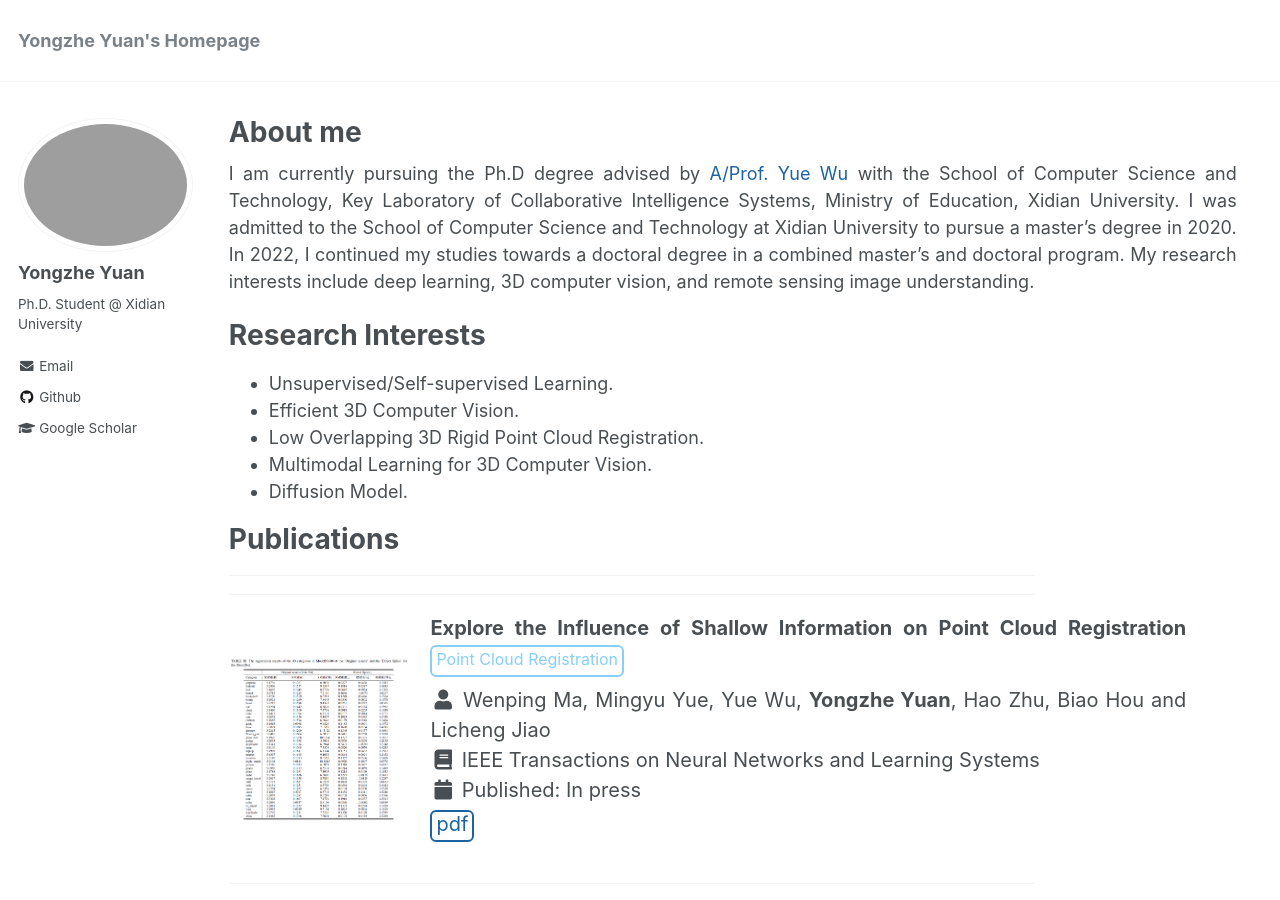
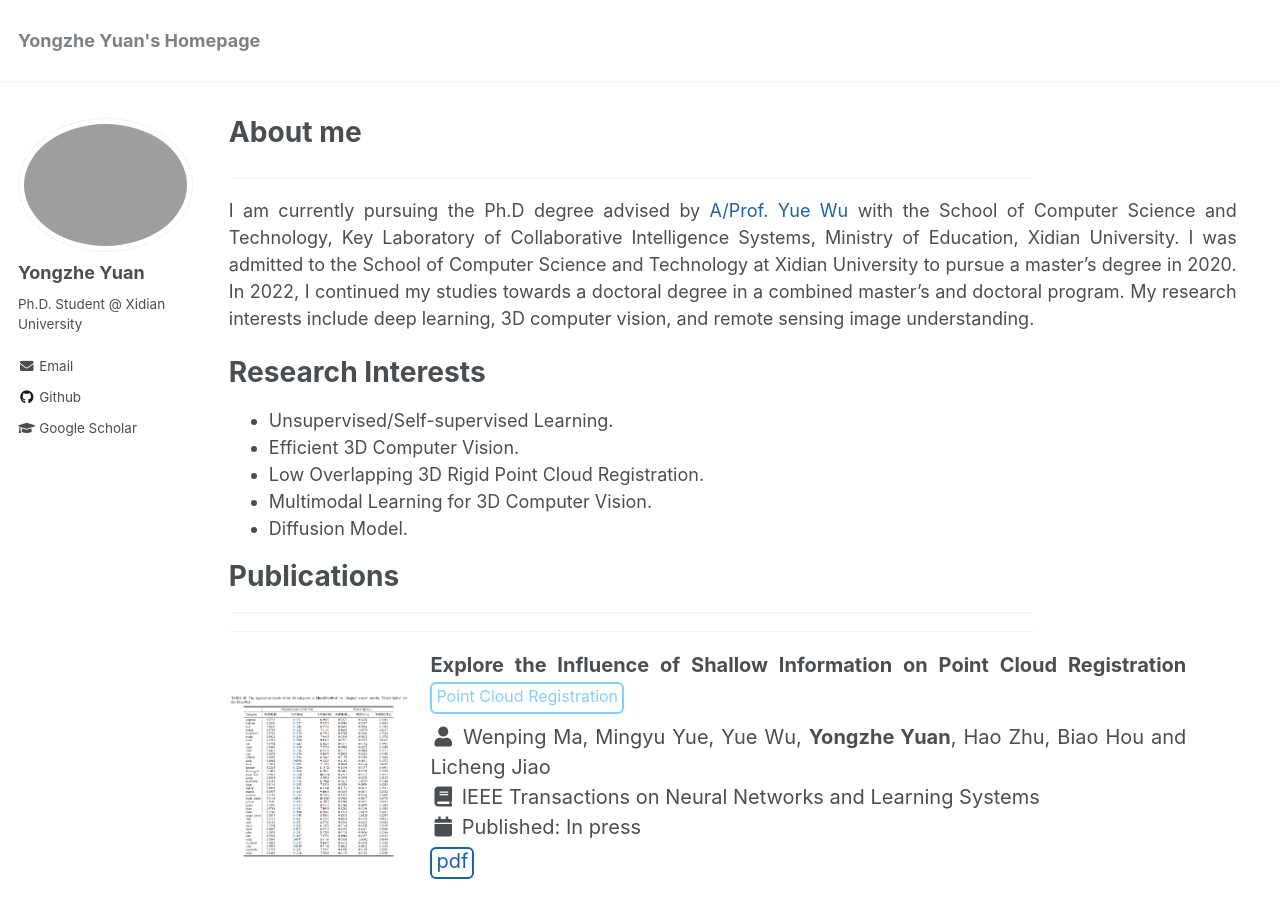
Before and after one commit to YYZMARS/YYZMARS.github.io, a Jekyll site: the page built from _pages/home.md, in a window 1280 px wide and 900 px high. Built offline with Jekyll 4.4.1, drawn with Linux system fonts in a browser that asks for light colours; a script that is not in the unit is left out.

Commit message:
Update home.md

```diff
--- a/_pages/home.md
+++ b/_pages/home.md
@@ -7,6 +7,8 @@ redirect_from:
   - /home/
   - /home.html
 ---
+
+<hr style="width:80%;text-align:left;margin-left:0">
 
 I am currently pursuing the Ph.D degree advised by [A/Prof. Yue Wu](https://web.xidian.edu.cn/wuyue/) with the School of Computer Science and Technology, Key Laboratory of Collaborative Intelligence Systems, Ministry of Education, Xidian University. I was admitted to the School of Computer Science and Technology at Xidian University to pursue a master's degree in 2020. In 2022, I continued my studies towards a doctoral degree in a combined master's and doctoral program. My research interests include deep learning, 3D computer vision, and remote sensing image understanding.
 
```
